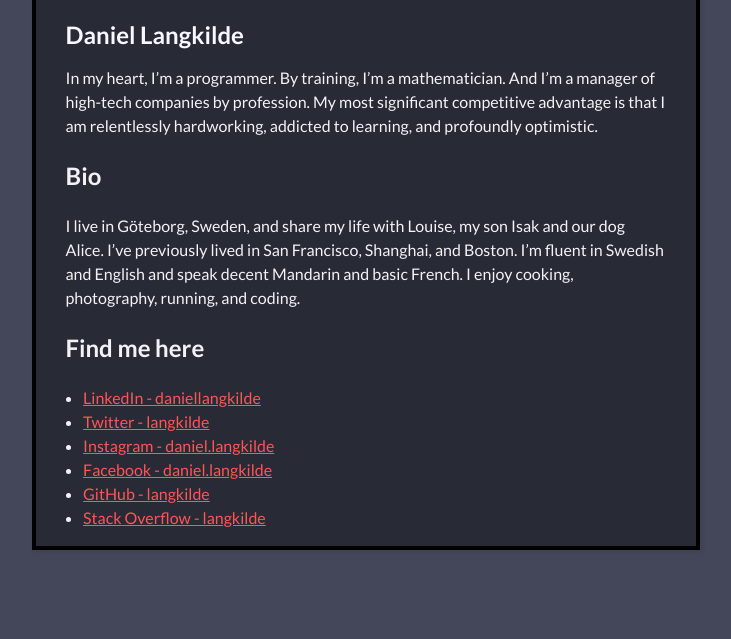
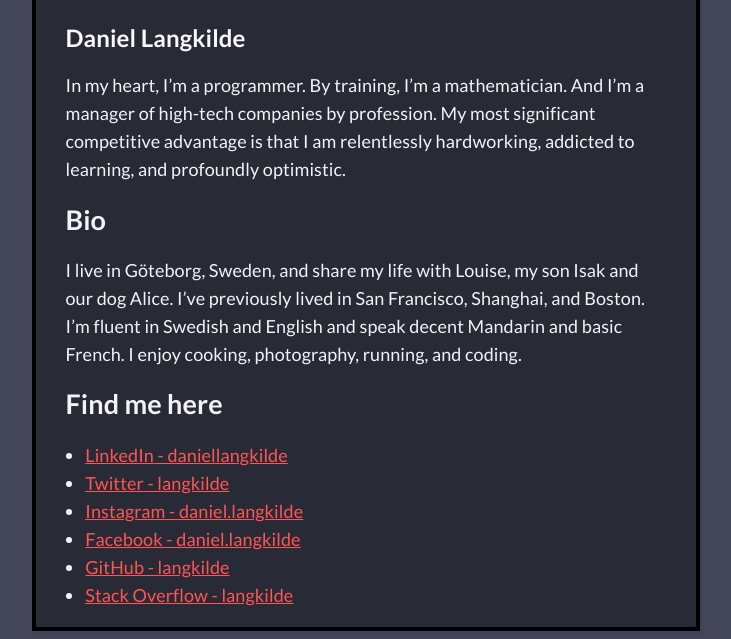
Before and after one commit to dlangk/langkilde, a Flask app: page /about in a window 1280 px wide. Shown: the part 576-1215 px from the top of the page, without its empty margins (274-1005 px from the left). Before the commit the page ends 1126 px from the top, so only its background shows below. Run offline with Flask 3, Linux system fonts and the light colour scheme.

Commit message:
cleaning up css a bit

```diff
--- a/static/css/content.css
+++ b/static/css/content.css
@@ -4,9 +4,11 @@
     padding-right: 30px;
     background-color: var(--content-background);
     color: var(--text-color);
-    line-height: 1.5;
-    font-size: 16px;
+    line-height: 28px;
+    font-size: 18px;
     font-weight: 400;
+    letter-spacing: 0.1px;
+    text-rendering: optimizelegibility;
     width: 100%; /* Ensure it spans the full width of the viewport */
     max-width: 600px;
     box-shadow: 2px 2px 5px rgba(0, 0, 0, 0.1); /* Optional: adds depth with shadow */
--- a/static/css/index.css
+++ b/static/css/index.css
@@ -16,6 +16,7 @@
     max-width: 200px;
     min-height: 200px;
     max-height: 200px;
+    font-size: 18px;
     margin: 5px; /* Space between squares */
     box-shadow: 2px 2px 5px rgba(0, 0, 0, 0.2); /* Optional: adds depth with shadow */
     display: flex;
--- a/templates/base.html
+++ b/templates/base.html
@@ -6,9 +6,7 @@
     <title>Langkilde</title>
     <link rel="stylesheet" href="{{ url_for('static', filename='css/content.css') }}">
     <link rel="stylesheet" href="{{ url_for('static', filename='css/header.css') }}">
-    <link rel="stylesheet" href="{{ url_for('static', filename='css/sidebar.css') }}">
     <link rel="stylesheet" href="{{ url_for('static', filename='css/style.css') }}">
-    <link rel="stylesheet" href="{{ url_for('static', filename='css/about.css') }}">
     <link rel="stylesheet" href="{{ url_for('static', filename='css/index.css') }}">
 </head>
 
```
Also changed, not shown: posts/2024-05-06-shareholder-value.md (+3 -3 lines).
